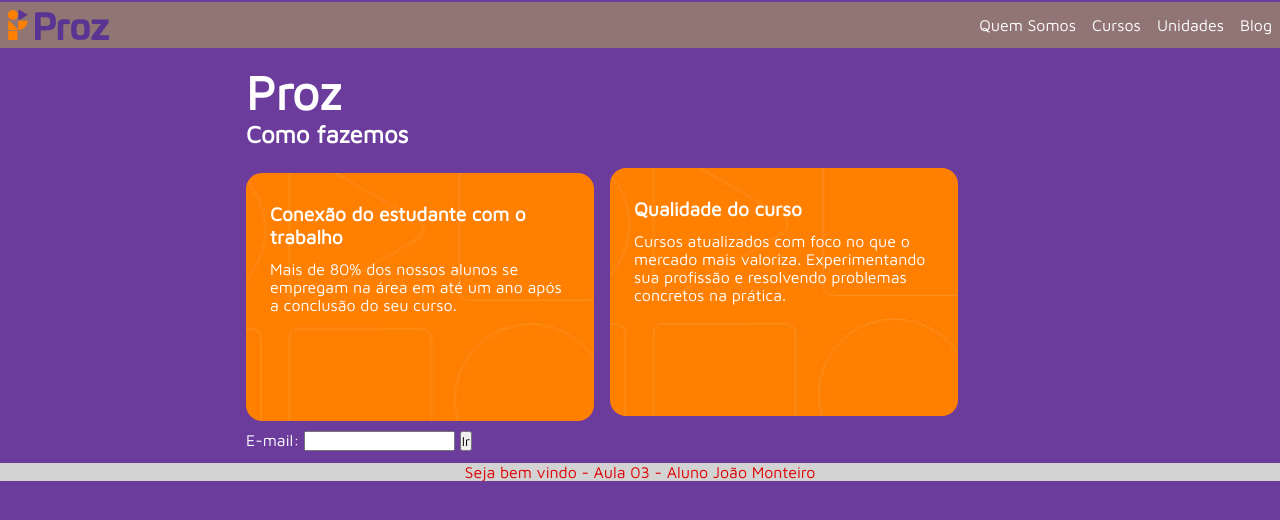
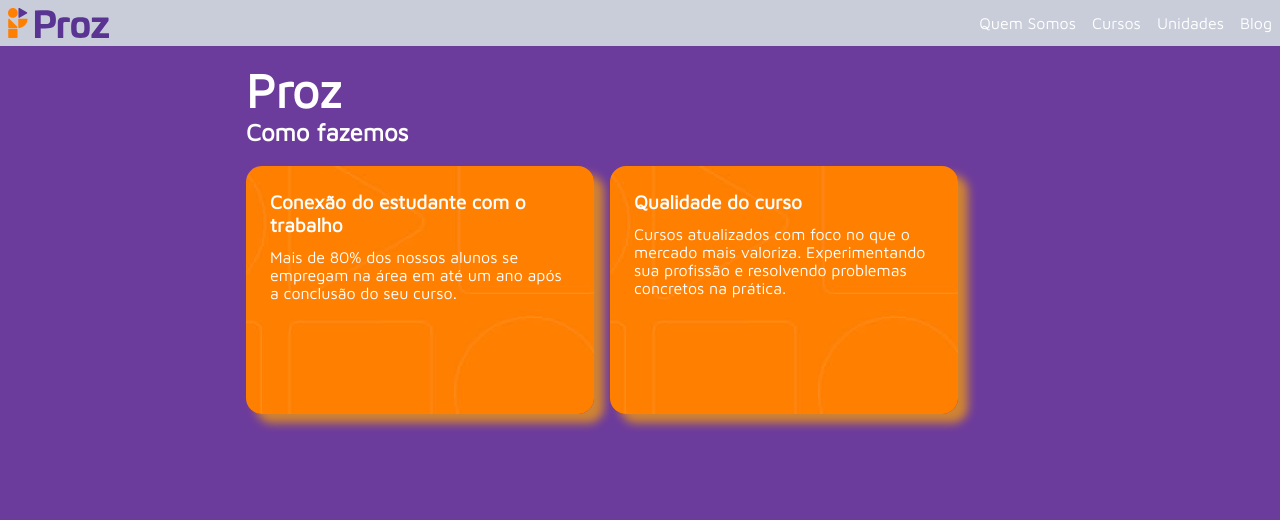
Before and after one commit to jbmjbmjbm/aula-css-03, a plain HTML site: page index.html in a window 1280 px wide. Drawn offline with Linux system fonts and the light colour scheme.

Commit message:
Atualização da aula 03

```diff
--- a/index.html
+++ b/index.html
@@ -48,16 +48,10 @@
           concretos na prática.</p>
       </div>
     </section>
-    <section>
-        <form>
-        <label for="name">E-mail:</label>
-        <input type="email" name="name" id="name">
-        <button type="submit">Ir</button>
-      </form>
-    </section>
+
   </main>
   <footer>
-    Seja bem vindo - Aula 03 - Aluno João Monteiro
+
   </footer>
 </body>
 
--- a/style.css
+++ b/style.css
@@ -1,8 +1,10 @@
-* {
+* { /*Reset*/
   font-family: 'Maven Pro', sans-serif;
   margin: 0;
   padding: 0;
 }
+
+
 body{
   background-color: #6c3c9d;
 }
@@ -10,9 +12,9 @@ body{
 
 header{
   display: flex; /*propriedade exibe os elementos Filhos de forma horizontal contidos no elemento Pai */
-  margin-top: 2px;
-  background-color: rgb(145, 117, 117); /*propriedade cor de fundo do elemento*/
-  margin-bottom: px; /*Insere um espaçamento externo inferior  do elemento*/
+  margin-top: 0px;
+  background-color: rgb(201, 205, 218); /*propriedade cor de fundo do elemento*/
+  margin-bottom: 0px; /*Insere um espaçamento externo inferior  do elemento*/
   padding: 8px; /*Insere um espaçamento interno do elemento*/
   justify-content: space-between; /*Propriedade coloca um espaço no meio e separa os elementos fihos nos extremos*/
 }
@@ -43,35 +45,32 @@ a{
 
 
 main{
-  background-color: none; /*propriedade cor de fundo do elemento*/
+  /*background-color: aqua; propriedade cor de fundo do elemento*/
   color: #FFFFFF; /*propriedade cor da fonte do elemento*/
-  padding-top: 16px; /*Insere um espaçamento superior interno apenas do elemento*/
-  padding-left: 12px;
-  width: 800px;
-  margin: 0 auto;
+  padding-top: 16px; /*Insere um espaçamento interno superior apenas do elemento*/
+  padding-left: 12px; /*Insere um espaçamento interno para a esquerda */
+  width: 800px; /*Insere uma largura no elemento*/
+  margin: 0 auto; /*Para prosicionar horizontalmente ao centro margin com dois valores o valor zero para não definir espaçamento na parte superioe inferior e o valor auto posiciona o elemento para os lados automaticamete*/
 
 }
 
 
 h1{
-  font-size: 3rem;
-
-
+  font-size: 3rem; /*Define o tamanho da (Fonte) letra do elento*/
 }
 
 
 h2{
-  font-size: 1.5;
+  font-size: 1.5rem;
   margin-bottom: 20px;
-
 }
 
 
 h3{
   font-size: 1.2rem;
   margin-bottom: 12px;
+}
 
-}
 
 
 section{
@@ -80,24 +79,14 @@ section{
 
 section div{
   background-image: url("img/bg_laranja.jpg"); /*propriedade imagem de fundo do elemento*/
-  /*margin: 16px; Insere um espaçamento externo do elemento*/
+  /*margin: 16px; removido para ajustar os textos da div Insere um espaçamento externo do elemento*/
   padding: 24px; /*Insere um espaçamento interno do elemento*/
   height: 200px; /*Insere uma altura no elemento*/
   width: 300px; /*Insere uma largura no elemento*/
-  border-radius: 16px;
-
+  border-radius: 16px; /*Define o elemnto com as bordas arredondas*/
+  box-shadow: 10px 9px 10px rgba(255, 166, 0, 0.683); /*Define sombras no elemento*/
 }
 
-section div:first-of-type{
-  margin-right: 16px;
+section div:first-of-type{ /*Seleciona o primeiro elemento da div que esta na section*/
+  margin-right: 16px; /*Define uma espaçamento a direita do primeiro elemento da div*/
 }
-section :first-of-type{
-  margin-top: 5px;
-}
-
-footer{
-  margin-top: 12px;
-  background-color: lightgray;
-  text-align: center;
-  color: #df0000;
-}
```
